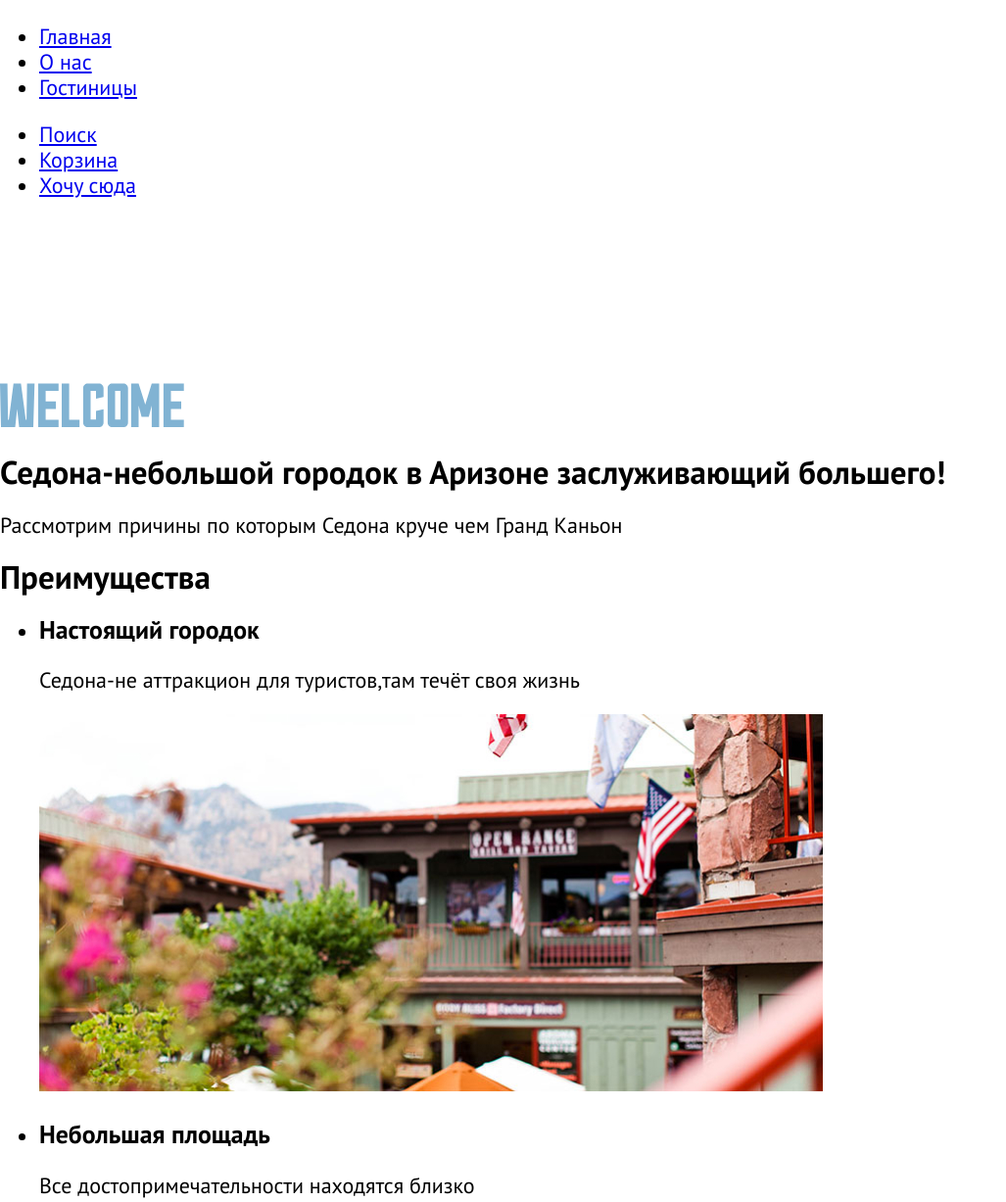
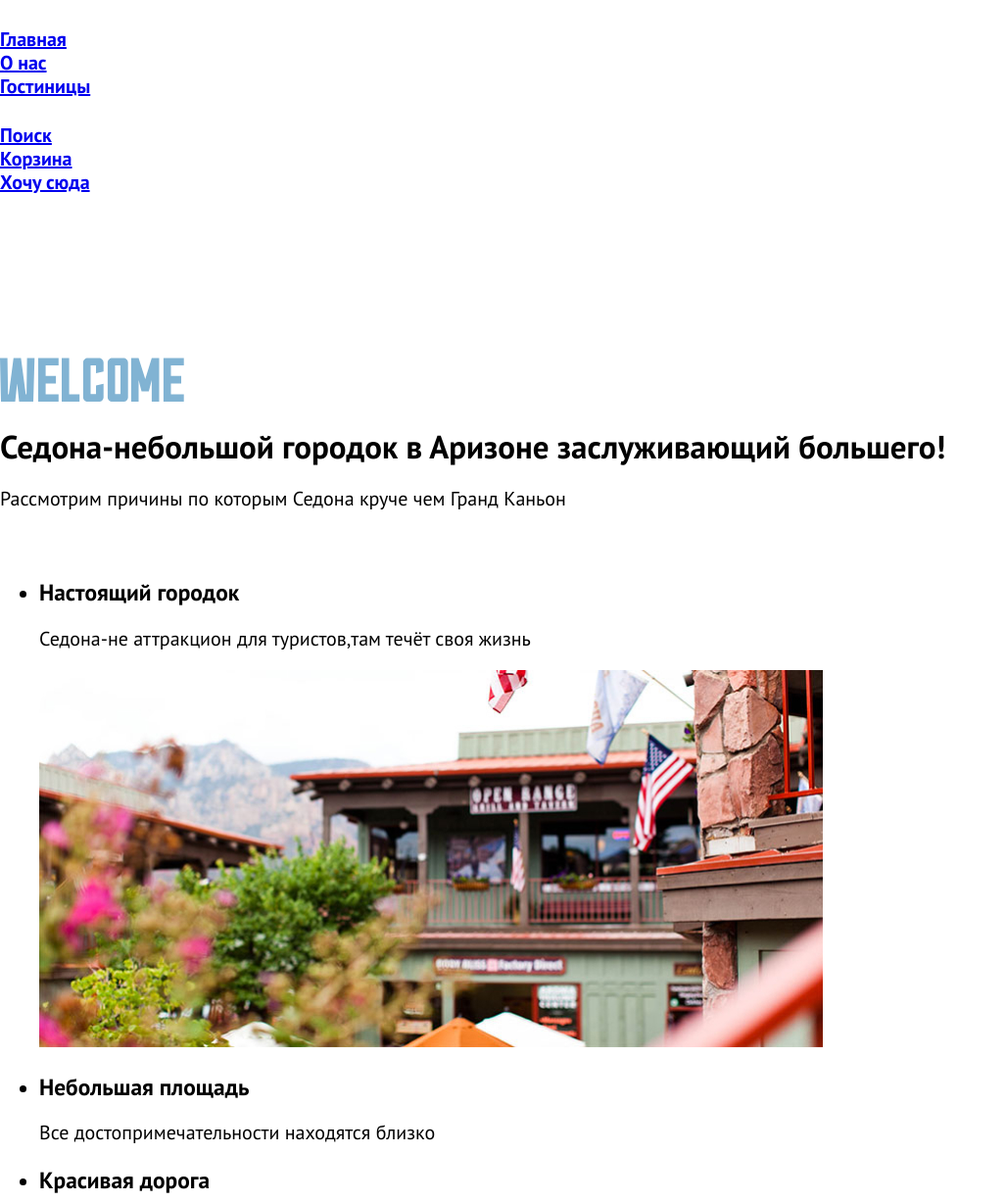
Before and after one commit to htmlacademy-htmlcss/2438209-sedona-38, a plain HTML site: page index.html in a window 1280 px wide. Shown: the part 73-1300 px from the top of the page at 98% size, without its empty margins (0-1027 px from the left). Drawn offline with Linux system fonts and the light colour scheme.

Commit message:
unfinished outline

```diff
--- a/index.html
+++ b/index.html
@@ -40,9 +40,9 @@
     <img class="sedonaintro" src="images/welcome.svg">
     <img class="sedonaintro" src="images/sedona.svg">
     <h1>Седона-небольшой городок в Аризоне заслуживающий большего!</h1>
-    <p>Рассмотрим причины по которым Седона круче чем Гранд Каньон</p>
   </section>
   <section class="advantages">
+    <p>Рассмотрим причины по которым Седона круче чем Гранд Каньон</p>
     <h2 class="advantages-title">Преимущества</h2>
     <ul class="advantages-list">
       <li class="advantages-item">
--- a/styles/styles.css
+++ b/styles/styles.css
@@ -27,3 +27,45 @@ body {
   background-color: #FFFF ;
   height: 100%;
 }
+.navigation-list{
+  background: #ffffff;
+  color: #000000;
+  font-weight: 700;
+  font-size: 20px;
+  line-height: 24px;
+  text-decoration: none;
+  display: inline;
+}
+.advantages{
+  font-weight: 400;
+  font-size: 20px;
+  background-color: #ffffff;
+  color: #000000;
+  line-height: 24px;
+  text-decoration: none;
+
+}
+.advantages-title {
+  font-weight: 700;
+  font-size: 24px;
+  line-height: 28px;
+  text-transform: uppercase;
+  color: #ffffff;
+}
+.advantages-item{
+
+}
+.services{
+
+}
+
+
+/.. catalog .. /
+
+.hotel-card{
+
+
+}
+.form{
+
+}
```
